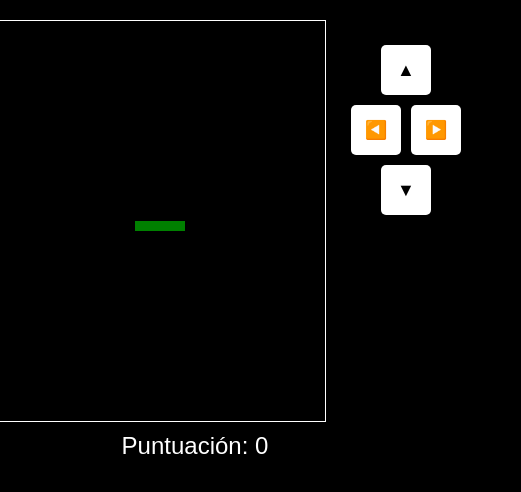
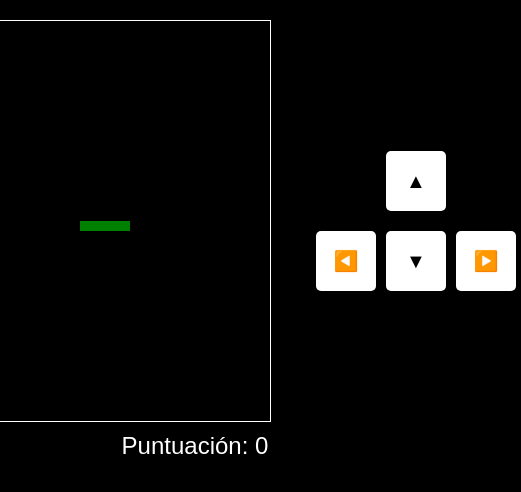
Before and after one commit to rgarciademarina/serpent, a plain HTML site: page index.html in a window 390 px wide. Shown: the whole page, 521 px wide, since content can reach past the window. Drawn offline with Linux system fonts and the light colour scheme.

Commit message:
Mejoras en móviles2

```diff
--- a/index.html
+++ b/index.html
@@ -9,12 +9,14 @@
     <div class="game-container">
         <canvas id="gameCanvas" width="400" height="400"></canvas>
         <div id="controls">
-            <button id="up">▲</button>
-            <div class="horizontal-buttons">
+            <div class="control-row">
+                <button id="up">▲</button>
+            </div>
+            <div class="control-row">
                 <button id="left">◀️</button>
+                <button id="down">▼</button>
                 <button id="right">▶️</button>
             </div>
-            <button id="down">▼</button>
         </div>
     </div>
     <div id="score">Puntuación: 0</div>
--- a/style.css
+++ b/style.css
@@ -12,8 +12,8 @@ body {
 
 .game-container {
     display: flex;
-    flex-direction: column;
     align-items: center;
+    justify-content: center;
 }
 
 #gameCanvas {
@@ -29,9 +29,9 @@ body {
 
 #controls {
     display: none; /* Oculto por defecto */
-    margin-top: 20px;
     flex-direction: column;
     align-items: center;
+    margin-left: 20px;
 }
 
 #controls button {
@@ -51,42 +51,26 @@ body {
     background-color: #ddd; /* Cambio de color al presionar */
 }
 
-.horizontal-buttons {
+.control-row {
     display: flex;
     justify-content: center;
-    align-items: center;
 }
 
-.horizontal-buttons button {
-    margin: 0 10px;
+.control-row:first-child {
+    margin-bottom: 10px;
 }
 
 /* Diseño responsivo para dispositivos móviles */
 @media (max-width: 600px) {
     .game-container {
         flex-direction: row;
-        justify-content: center;
-        align-items: flex-start;
+    }
+
+    #controls {
+        display: flex; /* Mostrar controles en móviles */
     }
 
     #gameCanvas {
         margin-right: 20px;
     }
-
-    #controls {
-        display: flex; /* Mostrar controles en móviles */
-        flex-direction: column;
-        align-items: center;
-    }
-
-    #controls .horizontal-buttons {
-        flex-direction: row;
-    }
-
-    #controls button {
-        width: 50px;
-        height: 50px;
-        padding: 10px;
-        font-size: 18px;
-    }
 }
```
